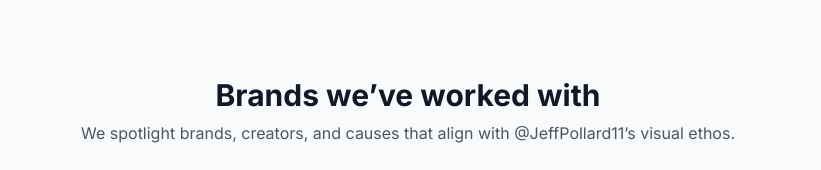
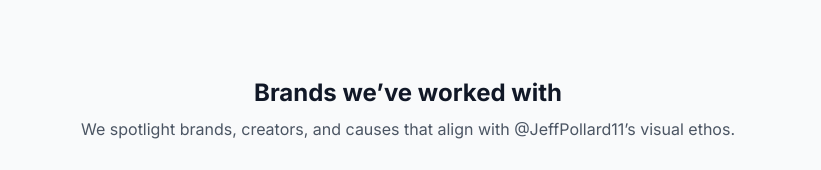
Before and after one commit to heyheyjeffpollard/Jeffweb, a plain HTML site: page index.html in a window 1280 px wide. Shown: the part 895-1065 px from the top of the page, without its empty margins (232-1053 px from the left). Drawn offline with nearby package versions, Linux system fonts and the light colour scheme.

Commit message:
Update index.html

```diff
--- a/index.html
+++ b/index.html
@@ -51,7 +51,7 @@
 
         <!-- Dynamic Logo Showcase Section --><section class="w-full py-10 flex flex-col items-center px-6">
             <div class="w-full max-w-3xl">
-                <h2 class="text-3xl font-bold text-center mb-2 text-gray-900 dark:text-white">Brands we’ve worked with</h2>
+                <h2 class="text-2xl font-bold text-center mb-2 text-gray-900 dark:text-white">Brands we’ve worked with</h2>
                 <p class="text-center text-gray-600 dark:text-gray-400 mb-8">
                     We spotlight brands, creators, and causes that align with @JeffPollard11’s visual ethos.
                 </p>
@@ -117,8 +117,10 @@
         document.addEventListener('DOMContentLoaded', () => {
 
             // --- 1. Dynamic Logo Gallery ---
+
+            // THIS LIST controls the SCROLLING CAROUSEL
             const logoFiles = [
-                { path: 'media/logos/nickelodeon.png', href: 'https://www.nick.com/' },
+                { path: 'media/logos/nickelodeon.png', href: '#' },
                 { path: 'media/logos/BLUEVIEW.png', href: '#' },
                 { path: 'media/logos/Torrance_Art_Museum.png', href: '#' },
                 { path: 'media/logos/eatsmallsouthbay.png', href: '#' },
@@ -133,6 +135,10 @@
             ];
 
             // --- 2. Static "Show All" List ---
+
+            // THIS LIST controls the "Show All" grid
+            // This is the complete, de-duplicated list, in order,
+            // ready for you to edit the href: '#' links.
             const showAllBrands = [
                 { name: 'Nickelodeon', href: '#' },
                 { name: 'Blueview', href: '#' },
@@ -252,6 +258,7 @@
                 { name: 'Jeannie Lin Dancing', href: '#' },
                 { name: 'Nik Kacy', href: '#' }
             ];
+
 
             const logoContainer = document.getElementById('logo-gallery-container');
             const scrollSpeed = 1;
```
